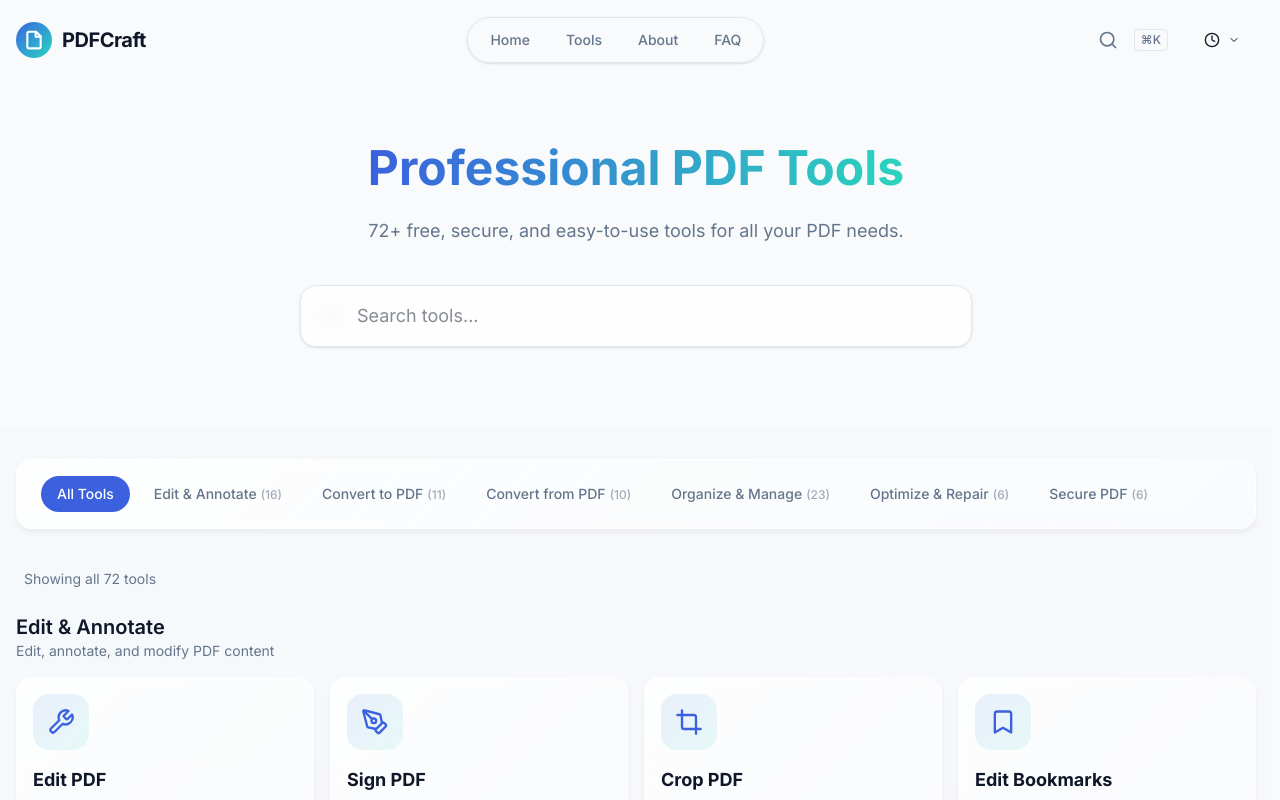
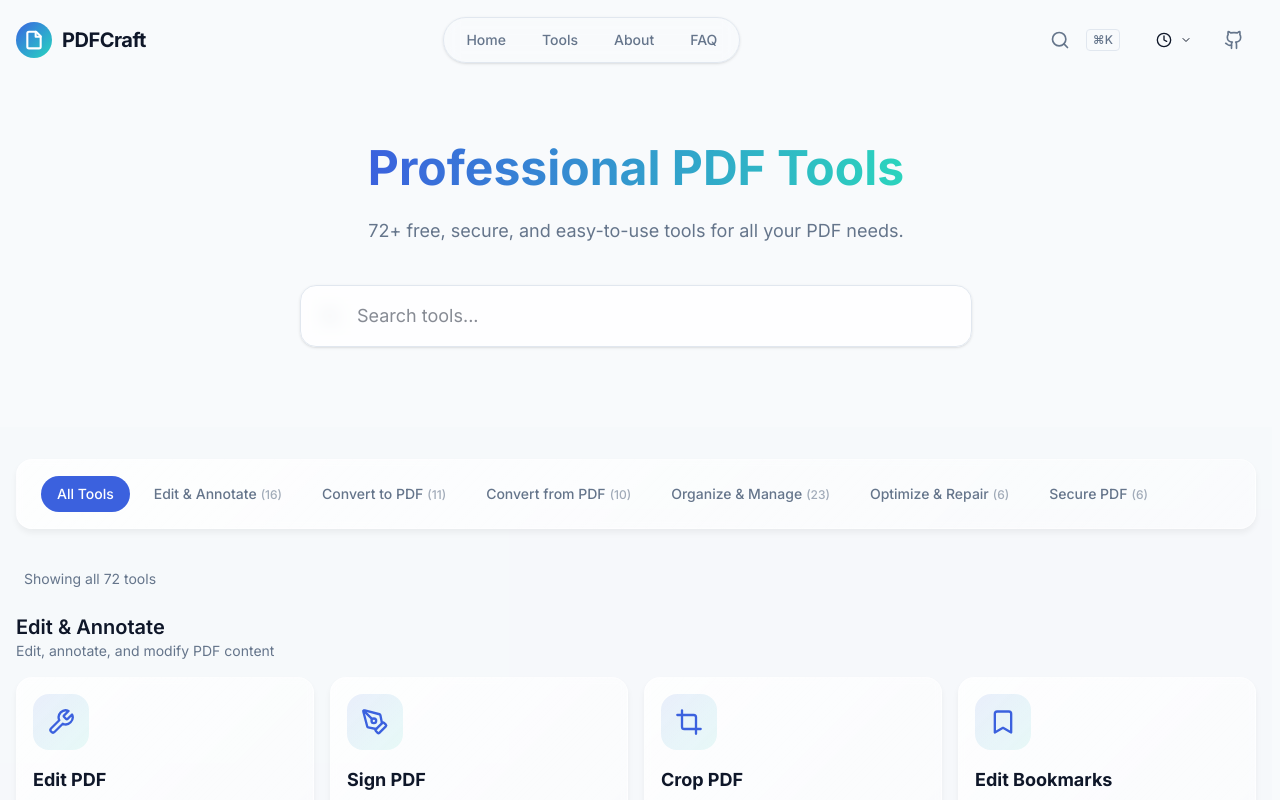
Before and after one commit to caaralimatti/PDFtools, a Next.js app: page /en/tools in a window 1280 px wide. Shown: the top 800 px of the page. Built offline with nearby package versions, Linux system fonts and the light colour scheme.

Commit message:
feat: add GitHub icon link to header

```diff
--- a/src/components/layout/Header.tsx
+++ b/src/components/layout/Header.tsx
@@ -4,7 +4,7 @@ import React, { useState, useCallback, useEffect, useRef } from 'react';
 import Link from 'next/link';
 import { useRouter } from 'next/navigation';
 import { useTranslations } from 'next-intl';
-import { Search, Menu, X, Command } from 'lucide-react';
+import { Search, Menu, X, Command, Github } from 'lucide-react';
 import { type Locale } from '@/lib/i18n/config';
 import { Button } from '@/components/ui/Button';
 import { RecentFilesDropdown } from '@/components/common/RecentFilesDropdown';
@@ -314,6 +314,17 @@ export const Header: React.FC<HeaderProps> = ({ locale, showSearch = true }) =>
               }}
             />
 
+            {/* GitHub Repository Link */}
+            <a
+              href="https://github.com/PDFCraftTool/pdfcraft"
+              target="_blank"
+              rel="noopener noreferrer"
+              className="hidden sm:flex items-center justify-center h-9 w-9 rounded-lg text-[hsl(var(--color-muted-foreground))] hover:text-[hsl(var(--color-foreground))] hover:bg-[hsl(var(--color-muted))/0.5] transition-all"
+              aria-label="GitHub Repository"
+            >
+              <Github className="h-5 w-5" aria-hidden="true" />
+            </a>
+
             {/* Language Selector placeholder */}
             <div id="language-selector-slot" />
 
@@ -356,6 +367,19 @@ export const Header: React.FC<HeaderProps> = ({ locale, showSearch = true }) =>
                   </Link>
                 </li>
               ))}
+              {/* GitHub Link in Mobile Menu */}
+              <li>
+                <a
+                  href="https://github.com/PDFCraftTool/pdfcraft"
+                  target="_blank"
+                  rel="noopener noreferrer"
+                  className="flex items-center gap-3 px-4 py-3 text-base font-medium text-[hsl(var(--color-foreground))] hover:bg-[hsl(var(--color-muted))] rounded-lg transition-colors"
+                  onClick={() => setIsMobileMenuOpen(false)}
+                >
+                  <Github className="h-5 w-5" aria-hidden="true" />
+                  GitHub
+                </a>
+              </li>
             </ul>
           </nav>
         )}
```
